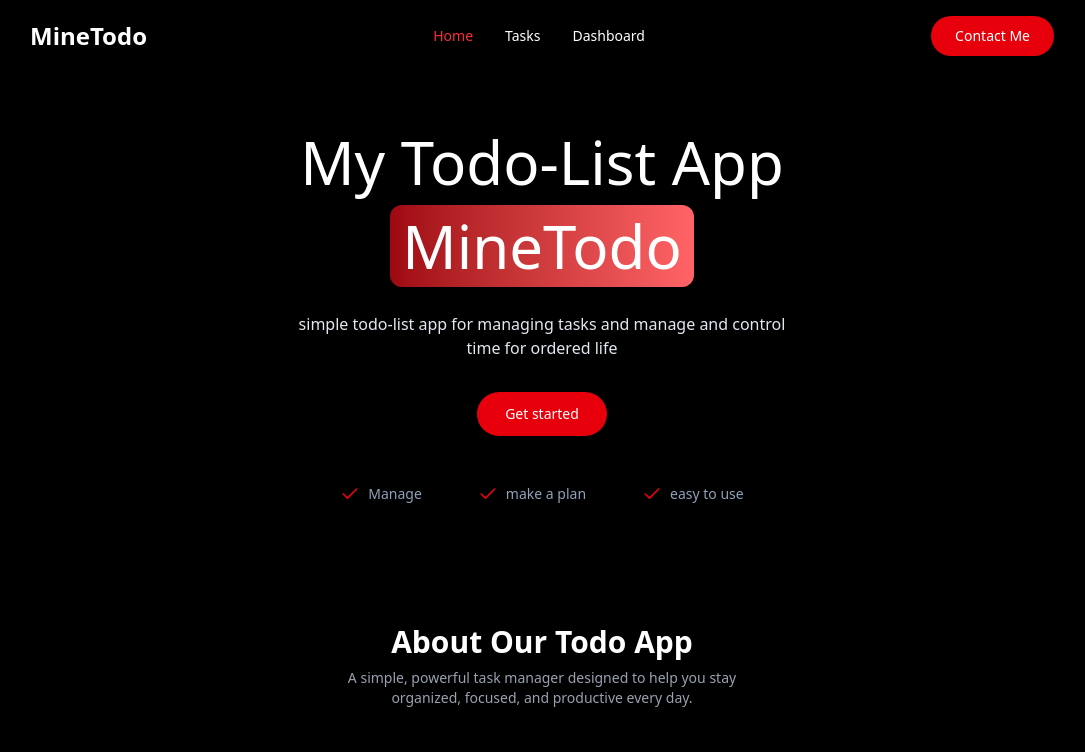
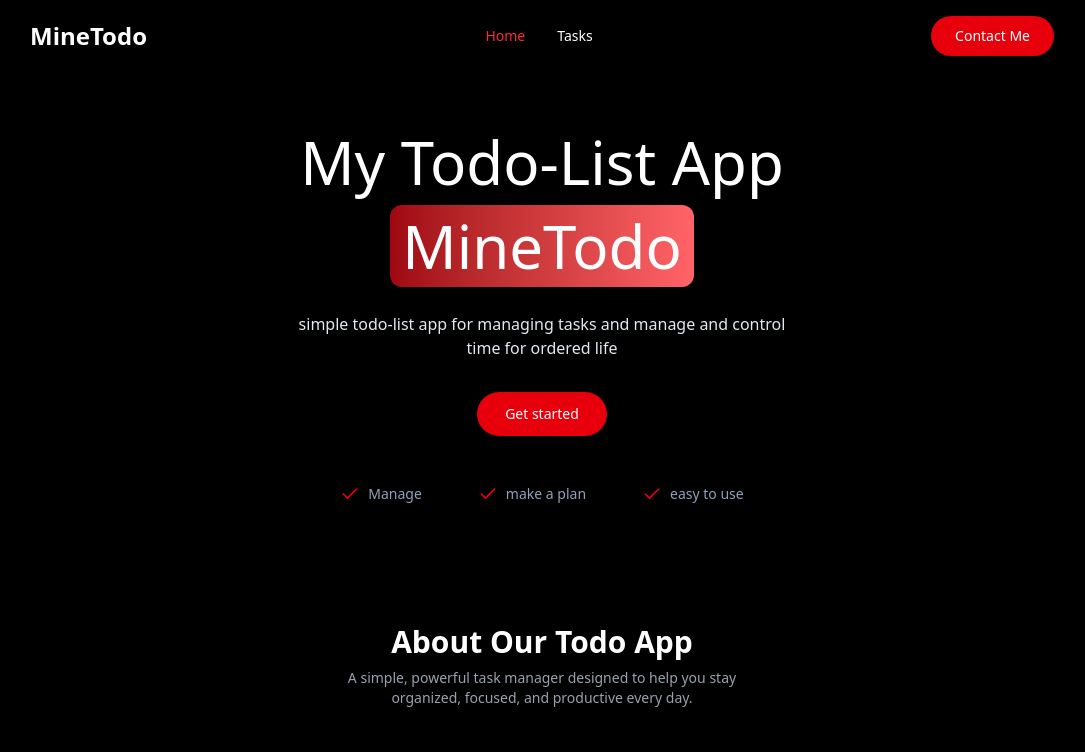
Before and after one commit to homecoming7777/MytodoList, a React (Vite) app: page / in a window 1280 px wide. Shown: the top 752 px of the page, without its empty margins (98-1183 px from the left). Built offline with nearby package versions, Linux system fonts and the light colour scheme; a web font is replaced by a local one.

Commit message:
fixing the overflow

```diff
--- a/src/components/HeroSection.jsx
+++ b/src/components/HeroSection.jsx
@@ -23,7 +23,6 @@ export default function HeroSection() {
         <div className="hidden md:flex items-center gap-8 transition duration-500">
           <Link to="/" className="hover:text-red-500 transition text-red-500">Home</Link>
           <Link to="/Tasks" className="hover:text-red-500 transition">Tasks</Link>
-          <Link to="/Dashboard" className="hover:text-red-500 transition">Dashboard</Link>
         </div>
 
         <button className="hidden md:block px-6 py-2.5 bg-red-600 hover:bg-red-700 active:scale-95 transition-all rounded-full">
@@ -62,7 +61,6 @@ export default function HeroSection() {
       >
         <Link to="/">Home</Link>
         <Link to="/Tasks">tasks</Link>
-        <Link to="/Dashboard">Dashboard</Link>
 
         <button
           className="active:ring-3 active:ring-white aspect-square size-10 p-1 items-center justify-center bg-red-600 hover:bg-red-700 transition text-white rounded-md flex"
--- a/src/components/Navbar.jsx
+++ b/src/components/Navbar.jsx
@@ -12,7 +12,6 @@ export default function Navbar() {
       <ul className="text-white text-sm md:flex hidden items-center gap-10">
         <Link to="/"><a className="hover:text-red-500 transition" >Home</a></Link>
         <Link to="/Tasks"><a className="hover:text-red-500 text-red-500 transition" >Tasks</a></Link>
-        <Link to="/Dashboard"><a className="hover:text-red-500 transition" >Dashboard</a></Link>
       </ul>
 
       <button
@@ -31,7 +30,6 @@ export default function Navbar() {
           <ul className="flex flex-col space-y-4 text-white text-lg">
             <Link to="/"><a  className="text-sm">Home</a></Link>
             <Link to="/Tasks"><a className="text-sm">Tasks</a></Link>
-            <Link to="/Dashboard"><a  className="text-sm">Dashboard</a></Link>
           </ul>
 
           <button
--- a/src/pages/Dashboard.jsx
+++ b/src/pages/Dashboard.jsx
@@ -86,7 +86,7 @@ export default function Dashboard({ todos }) {
   );
 
   const StatCard = ({ title, value, icon: Icon, change, color, subtitle }) => (
-    <div className="bg-gray-800/40 backdrop-blur-sm border border-gray-700/50 rounded-2xl p-6 hover:border-gray-600/50 transition-all duration-200">
+    <div className="bg-gray-800/40 overflow-x-auto backdrop-blur-sm border border-gray-700/50 rounded-2xl p-6 hover:border-gray-600/50 transition-all duration-200">
       <div className="flex items-start justify-between mb-4">
         <div>
           <p className="text-sm font-medium text-gray-400 mb-1">{title}</p>
@@ -136,7 +136,7 @@ export default function Dashboard({ todos }) {
               <p className="text-gray-400">Track your productivity and task management insights</p>
             </div>
 
-            <div className="flex items-center gap-3">
+            <div className="grid grid-cols-1 md:grid-cols-2 lg:grid-cols-2 gap-3">
               <div className="flex bg-gray-800/50 rounded-xl p-1">
                 {['day', 'week', 'month', 'year'].map((range) => (
                   <button
@@ -152,7 +152,6 @@ export default function Dashboard({ todos }) {
                   </button>
                 ))}
               </div>
-
               <div className="flex bg-gray-800/50 rounded-xl p-1">
                 {['all', 'high', 'medium', 'low'].map((priority) => (
                   <button
```
